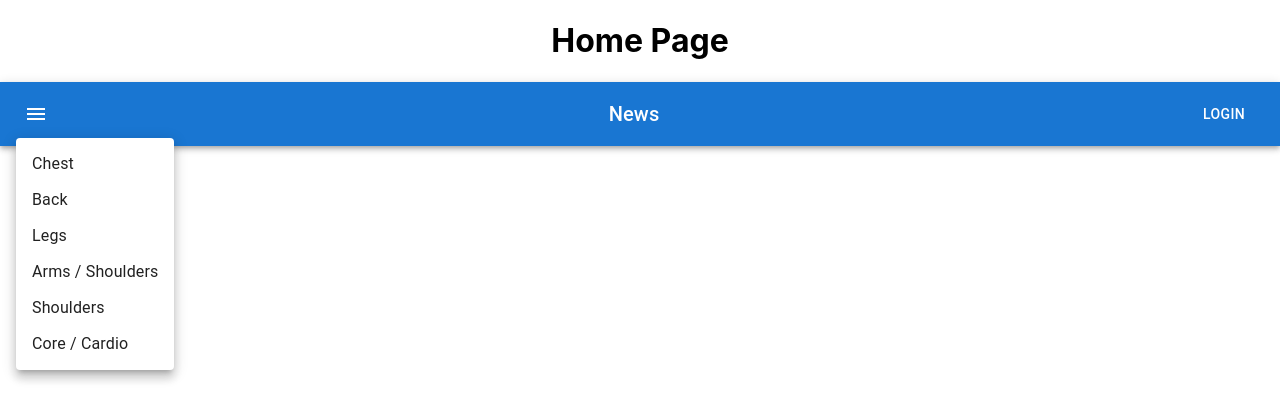
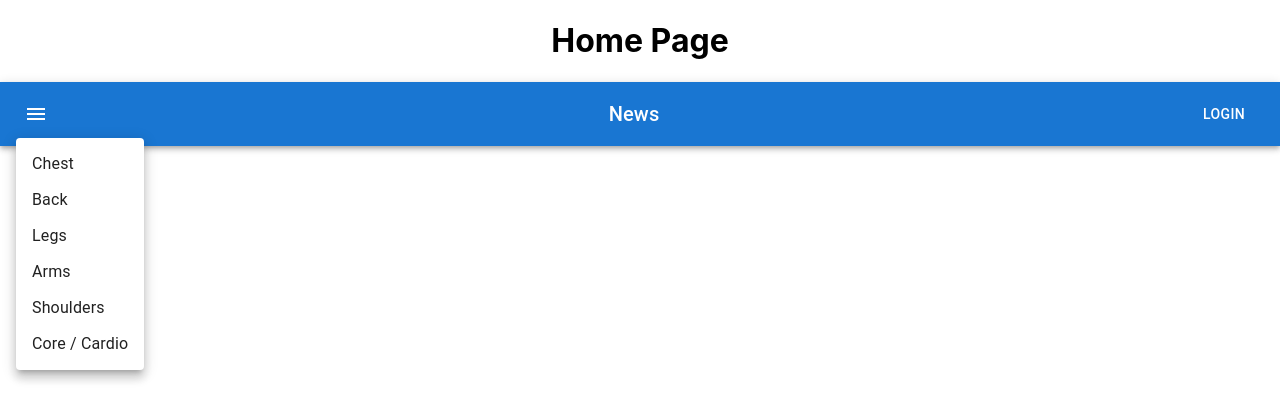
Before and after one commit to RickyMartinez16/gym-buddy, a React (Create React App) app: page / in a window 1280 px wide. Both pictures are taken after a click on the button "menu". Shown: the top 420 px of the page. Built offline with nearby package versions, Linux system fonts and the light colour scheme.

Commit message:
menu items

```diff
--- a/src/components/NavBar.jsx
+++ b/src/components/NavBar.jsx
@@ -49,7 +49,7 @@ export default function CustomAppBar() {
             <MenuItem onClick={handleMenuClose}>Chest</MenuItem>
             <MenuItem onClick={handleMenuClose}>Back</MenuItem>
             <MenuItem onClick={handleMenuClose}>Legs</MenuItem>
-            <MenuItem onClick={handleMenuClose}>Arms / Shoulders</MenuItem>
+            <MenuItem onClick={handleMenuClose}>Arms</MenuItem>
             <MenuItem onClick={handleMenuClose}>Shoulders</MenuItem>
             <MenuItem onClick={handleMenuClose}>Core / Cardio</MenuItem>
           </Menu>
```
